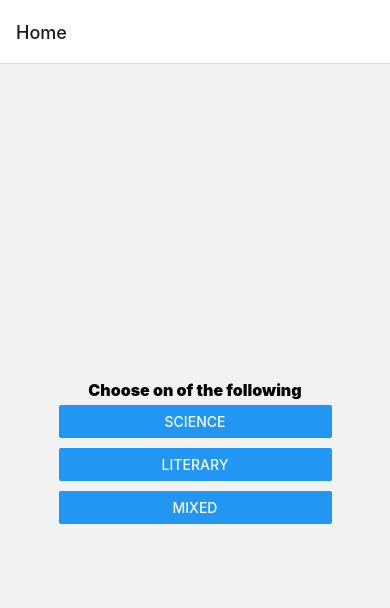
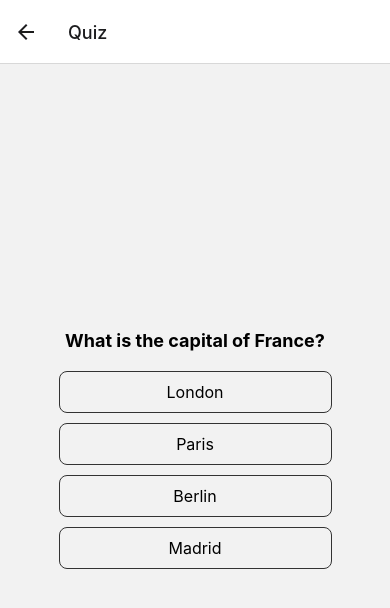
Before and after one commit to Brlr2003/Quiz.Client, a React Native app: screen /Quiz in a window 390 px wide. Shown: the top 608 px of the page. Built offline with nearby package versions, Linux system fonts and the light colour scheme.

Commit message:
Added a question with wrong and correct answers

```diff
--- a/App.tsx
+++ b/App.tsx
@@ -3,6 +3,7 @@ import { NavigationContainer } from "@react-navigation/native";
 import { HomeScreen } from "./screens/Home";
 import { ScienceScreen } from "./screens/ScienceScreen";
 import { LiteraryScreen } from "./screens/LiteraryScreen";
+import { QuizScreen } from "./screens/QuizScreen";
 import { createNativeStackNavigator } from "@react-navigation/native-stack";
 
 const Stack = createNativeStackNavigator();
@@ -18,6 +19,7 @@ export default function App() {
           initialParams={{ itemId: 42 }}
         />
         <Stack.Screen name="Literary" component={LiteraryScreen} />
+        <Stack.Screen name="Quiz" component={QuizScreen} />
       </Stack.Navigator>
     </NavigationContainer>
   );
--- a/screens/Home.tsx
+++ b/screens/Home.tsx
@@ -10,7 +10,7 @@ export function HomeScreen({ navigation }: any) {
         justifyContent: "center",
       }}>
       <Text style={{ fontWeight: "900", fontSize: 16 }}>
-        Choose on of the following
+        Choose one of the following
       </Text>
       <View style={{ width: "70%" }}>
         <View style={{ marginVertical: 5 }}>
--- /dev/null
+++ b/screens/QuizScreen.tsx
@@ -0,0 +1,123 @@
+import { View, Text, TouchableOpacity, StyleSheet } from "react-native";
+import React, { useState } from "react";
+
+export function QuizScreen({ route, navigation }: any) {
+  const question = "What is the capital of France?";
+  const choices = ["London", "Paris", "Berlin", "Madrid"];
+  const correctAnswerIndex = 1;
+
+  const [selectedChoice, setSelectedChoice] = useState<number | null>(null);
+  const [showResult, setShowResult] = useState(false);
+
+  const handleChoicePress = (index: number) => {
+    setSelectedChoice(index);
+    setShowResult(true);
+  };
+
+  const handleRetry = () => {
+    setSelectedChoice(null);
+    setShowResult(false);
+  };
+
+  const isAnswerCorrect = selectedChoice === correctAnswerIndex;
+
+  return (
+    <View style={styles.container}>
+      <Text style={styles.question}>{question}</Text>
+      {choices.map((choice, index) => (
+        <TouchableOpacity
+          key={index}
+          onPress={() => handleChoicePress(index)}
+          style={[
+            styles.choiceButton,
+            selectedChoice === index && styles.selectedChoiceButton,
+            showResult &&
+              selectedChoice === correctAnswerIndex &&
+              index === correctAnswerIndex &&
+              styles.correctChoiceButton,
+            showResult &&
+              selectedChoice !== correctAnswerIndex &&
+              index === selectedChoice &&
+              styles.wrongChoiceButton,
+            { width: "70%", alignItems: "center" },
+          ]}
+          disabled={showResult}>
+          <Text
+            style={[
+              styles.choiceText,
+              selectedChoice === index && styles.selectedChoiceText,
+              showResult &&
+                selectedChoice === correctAnswerIndex &&
+                index === correctAnswerIndex &&
+                styles.correctChoiceText,
+              showResult &&
+                selectedChoice !== correctAnswerIndex &&
+                index === selectedChoice &&
+                styles.wrongChoiceText,
+            ]}>
+            {choice}
+          </Text>
+        </TouchableOpacity>
+      ))}
+      {showResult && (
+        <TouchableOpacity onPress={handleRetry} style={styles.retryButton}>
+          <Text style={styles.retryButtonText}>Retry</Text>
+        </TouchableOpacity>
+      )}
+    </View>
+  );
+}
+
+const styles = StyleSheet.create({
+  container: {
+    flex: 1,
+    alignItems: "center",
+    justifyContent: "center",
+  },
+  question: {
+    fontSize: 18,
+    fontWeight: "bold",
+    marginBottom: 20,
+  },
+  choiceButton: {
+    padding: 10,
+    borderRadius: 8,
+    borderWidth: 1,
+    borderColor: "#333",
+    marginBottom: 10,
+  },
+  choiceText: {
+    fontSize: 16,
+  },
+  selectedChoiceButton: {
+    backgroundColor: "#007AFF",
+    borderColor: "#007AFF",
+  },
+  correctChoiceButton: {
+    backgroundColor: "green",
+    borderColor: "green",
+  },
+  wrongChoiceButton: {
+    backgroundColor: "red",
+    borderColor: "red",
+  },
+  selectedChoiceText: {
+    color: "#FFF",
+  },
+  correctChoiceText: {
+    color: "#FFF",
+  },
+  wrongChoiceText: {
+    color: "#FFF",
+  },
+  retryButton: {
+    backgroundColor: "#007AFF",
+    padding: 10,
+    borderRadius: 8,
+    marginTop: 20,
+  },
+  retryButtonText: {
+    color: "#FFF",
+    fontSize: 16,
+  },
+});
--- a/screens/ScienceScreen.tsx
+++ b/screens/ScienceScreen.tsx
@@ -8,13 +8,16 @@ export function ScienceScreen({ route, navigation }: any) {
     <View style={{ flex: 1, alignItems: "center", justifyContent: "center" }}>
       <View
         style={{ flexDirection: "column", marginVertical: 50, width: "75%" }}>
-        <Button title="Mathematics" onPress={() => navigation.goBack()} />
+        <Button
+          title="Mathematics"
+          onPress={() => navigation.navigate("Quiz")}
+        />
         <View style={{ height: 5 }}></View>
-        <Button title="Biology" onPress={() => navigation.navigate("Home")} />
+        <Button title="Biology" onPress={() => navigation.navigate("Quiz")} />
         <View style={{ height: 5 }}></View>
-        <Button title="Chemistry" onPress={() => navigation.goBack()} />
+        <Button title="Chemistry" onPress={() => navigation.navigate("Quiz")} />
         <View style={{ height: 5 }}></View>
-        <Button title="Physics" onPress={() => navigation.navigate("Home")} />
+        <Button title="Physics" onPress={() => navigation.navigate("Quiz")} />
       </View>
       <View style={{ flexDirection: "row" }}>
         <Pressable style={styles.button} onPress={() => navigation.goBack()}>
```
